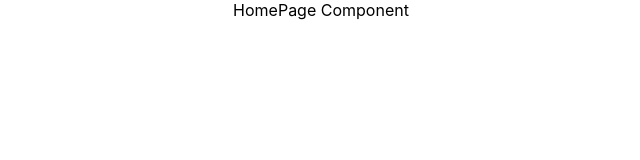
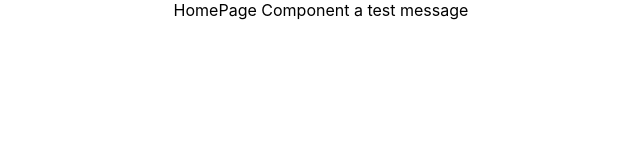
Before and after one commit to popo70023/learn-react-app, a React (Create React App) app: page / in a window 1280 px wide. Shown: the top 160 px of the page, without its empty margins (319-959 px from the left). Built offline with nearby package versions, Linux system fonts and the light colour scheme.

Commit message:
a test commit

```diff
--- a/src/pages/HomePage/HomePage.tsx
+++ b/src/pages/HomePage/HomePage.tsx
@@ -6,6 +6,7 @@ interface HomePageProps {}
 const HomePage: FC<HomePageProps> = () => (
   <div className="HomePage" data-testid="HomePage">
     HomePage Component
+    a test message
   </div>
 );
 
```
